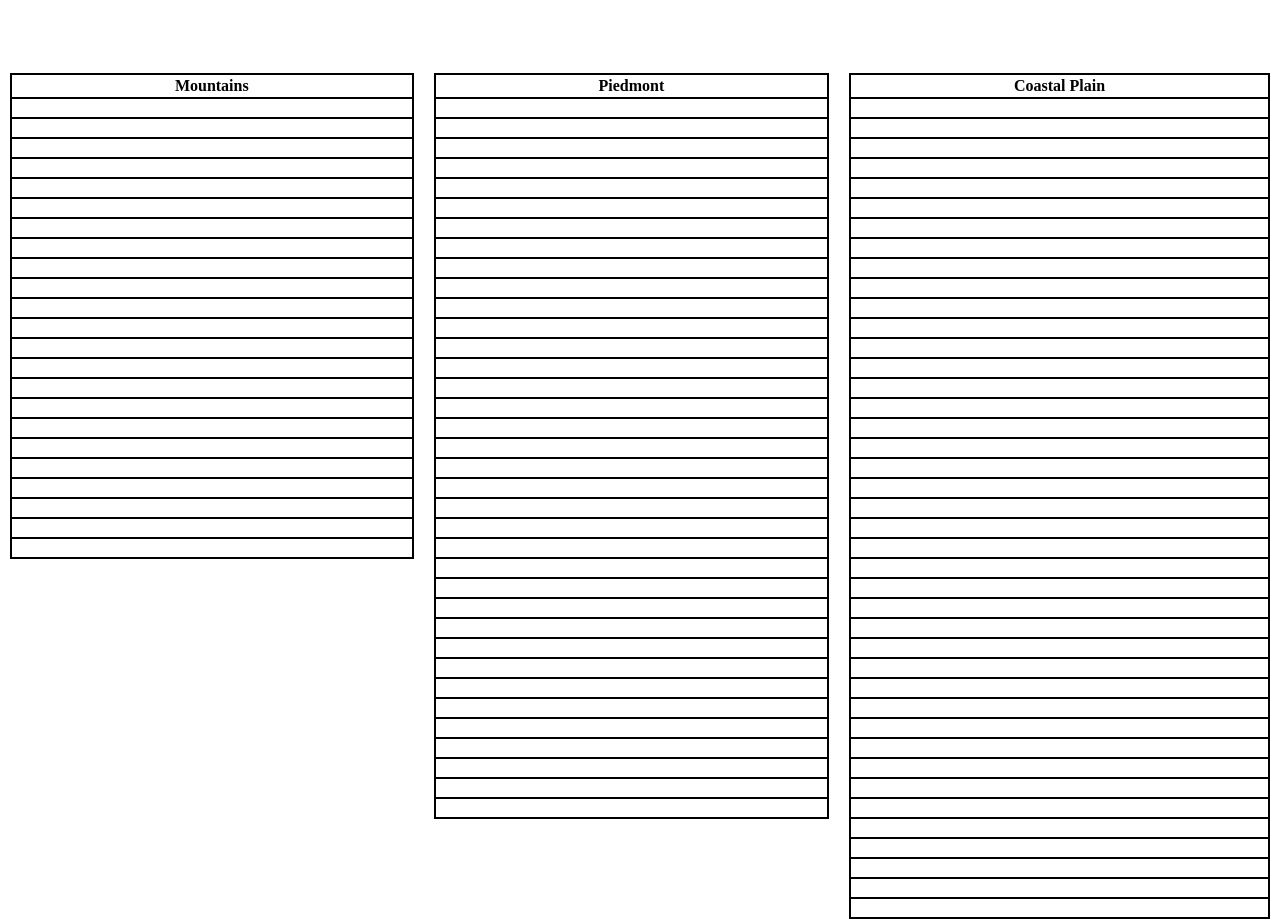
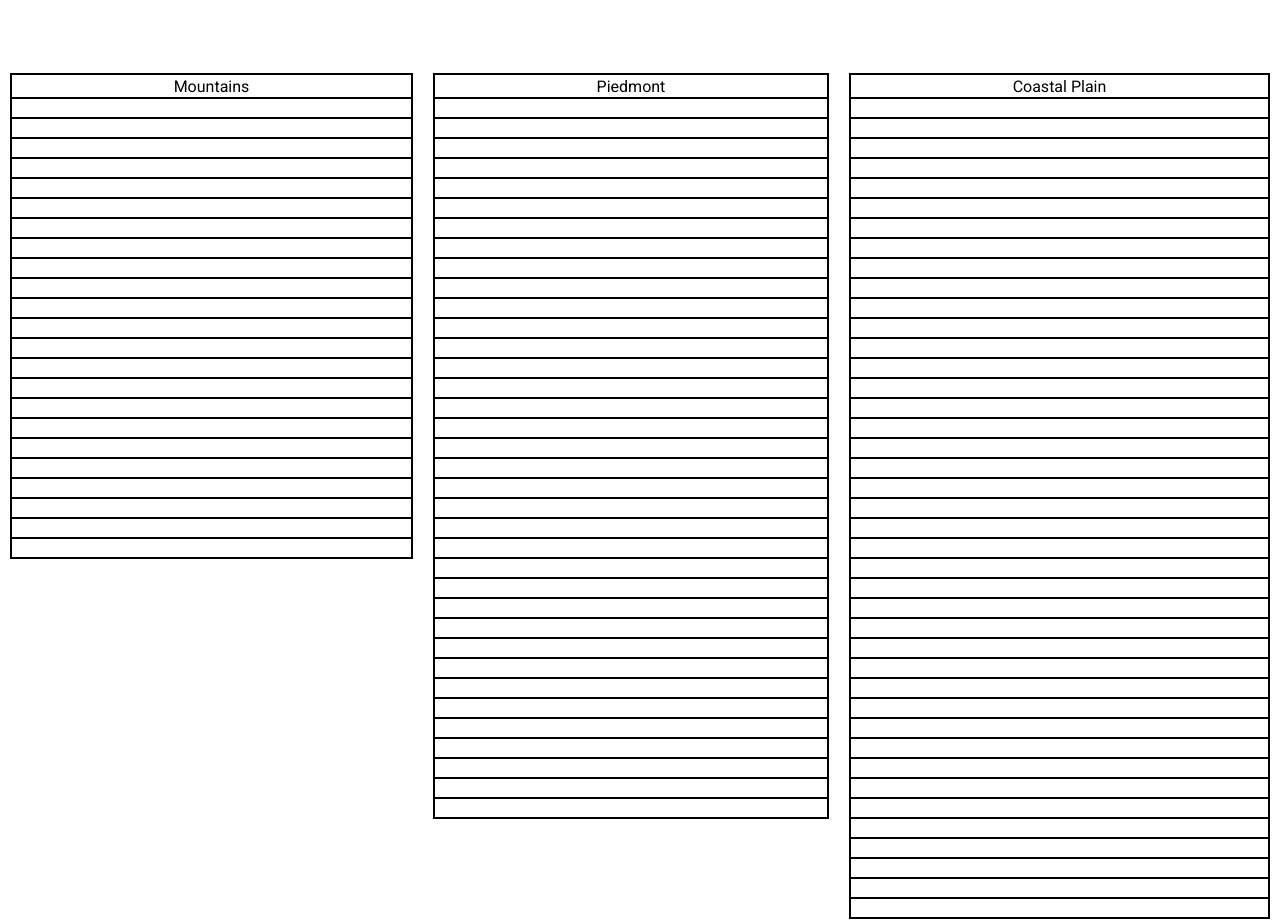
Before and after one commit to milesdame/north-carolina-counties, a website: page www/index.html in a window 1280 px wide. Shown: the part 691-1612 px from the top of the page. Drawn offline with Linux system fonts and the light colour scheme.

Commit message:
Align and style tables

```diff
--- a/www/static/css/nc-state-theme.css
+++ b/www/static/css/nc-state-theme.css
@@ -100,12 +100,18 @@ footer p {
 input::placeholder {
     font-family: "Roboto Slab", serif;
     font-optical-sizing: auto;
-    font-weight: 600;
+    font-weight: 500;
     font-style: normal;
-    color:#000000;
+    color: #5B5B66;
 }
 
 .already-guessed {
     color: #CC0000;
-    text-decoration: underline;
+    font-family: "Roboto", serif;
+    font-weight: 400;
 }
+
+table, th, tr {
+    font-family: "Roboto", serif;
+    font-weight: 400;
+}
--- a/www/static/css/style.css
+++ b/www/static/css/style.css
@@ -197,6 +197,7 @@ table, th, td {
     border: 2px solid black;
     border-collapse: collapse;
     height: fit-content;
+    text-align: center;
 }
 
 tr, th {
@@ -210,9 +211,6 @@ tr, th {
 
 #alert {
     animation: fadeIn 0.7s ease-out;
-    font-weight: 500;
-    text-decoration: none;
-    font-family: ;
 }
 
 @keyframes fadeOut {
```
